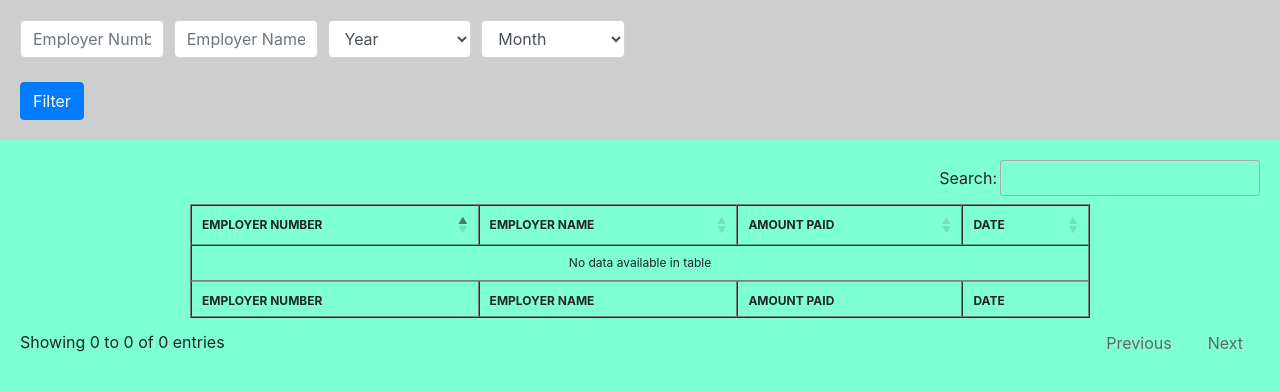
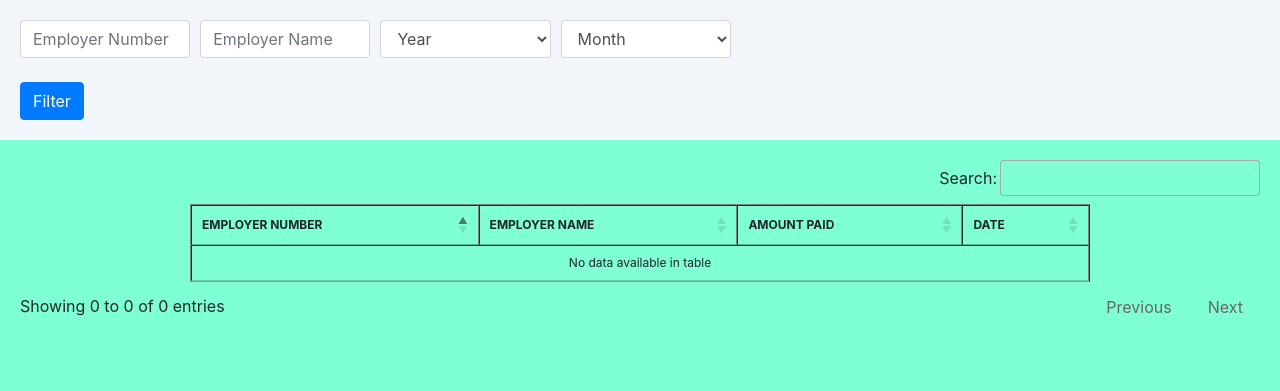
Before and after one commit to kenedyakn/ns-project, a Django app: page /ecollections/collections/ in a window 1280 px wide. Shown: the part 52-443 px from the top of the page. Run offline with Django 3.2, Linux system fonts and the light colour scheme; data that the repository does not hold is empty; some libraries are stand-ins or nearby versions.

Commit message:
Removed table foot

```diff
--- a/templates/collections.html
+++ b/templates/collections.html
@@ -22,7 +22,7 @@
 
         #filter {
             padding: 20px;
-            background: #cecece;
+            background: #f2f5f9;
         }
 
         ul {
@@ -73,7 +73,7 @@
 </div>
 <div id="filter">
     <div class="row">
-        <div class="col-md-6">
+        <div class="col-md-7">
             <form action="/ecollections/collections/filter/">
               <div class="form-row">
                 <div class="col">
@@ -129,14 +129,14 @@
                 <td><strong>DATE</strong></td>
             </tr>
         </thead>
-        <tfoot>
+        {% comment %}<tfoot>
             <tr>
                 <td><strong>EMPLOYER NUMBER</strong></td>
                 <td><strong>EMPLOYER NAME</strong></td>
                 <td><strong>AMOUNT PAID</strong></td>
                 <td><strong>DATE</strong></td>
             </tr>
-        </tfoot>
+        </tfoot>{% endcomment %}
         <tbody>
             {% for collection in collections %}
                 <tr>
--- a/templates/master_file.html
+++ b/templates/master_file.html
@@ -95,7 +95,7 @@
             <td><strong>BANK MANUAL REFERENCE NUMBER</strong></td>
         </tr>
         </thead>
-        <tfoot>
+        {% comment %}<tfoot>
         <tr>
             <td><strong>FINANCE PROCESSED</strong></td>
             <td><strong>PRINTED RECEIPT</strong></td>
@@ -120,7 +120,7 @@
             <td><strong>ADDRESS NUMBER</strong></td>
             <td><strong>BANK MANUAL REFERENCE NUMBER</strong></td>
         </tr>
-        </tfoot>
+        </tfoot>{% endcomment %}
         <tbody>
         {% for collection in collections %}
                 <tr>
```
